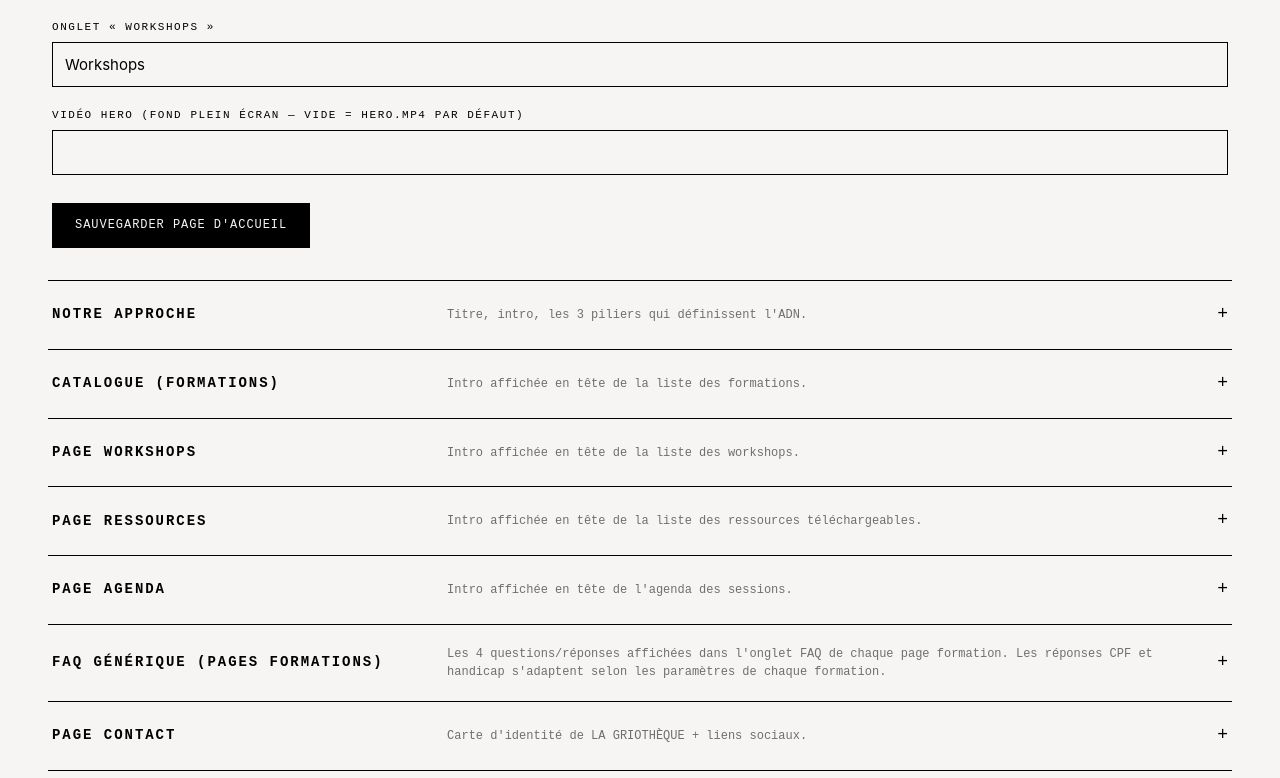
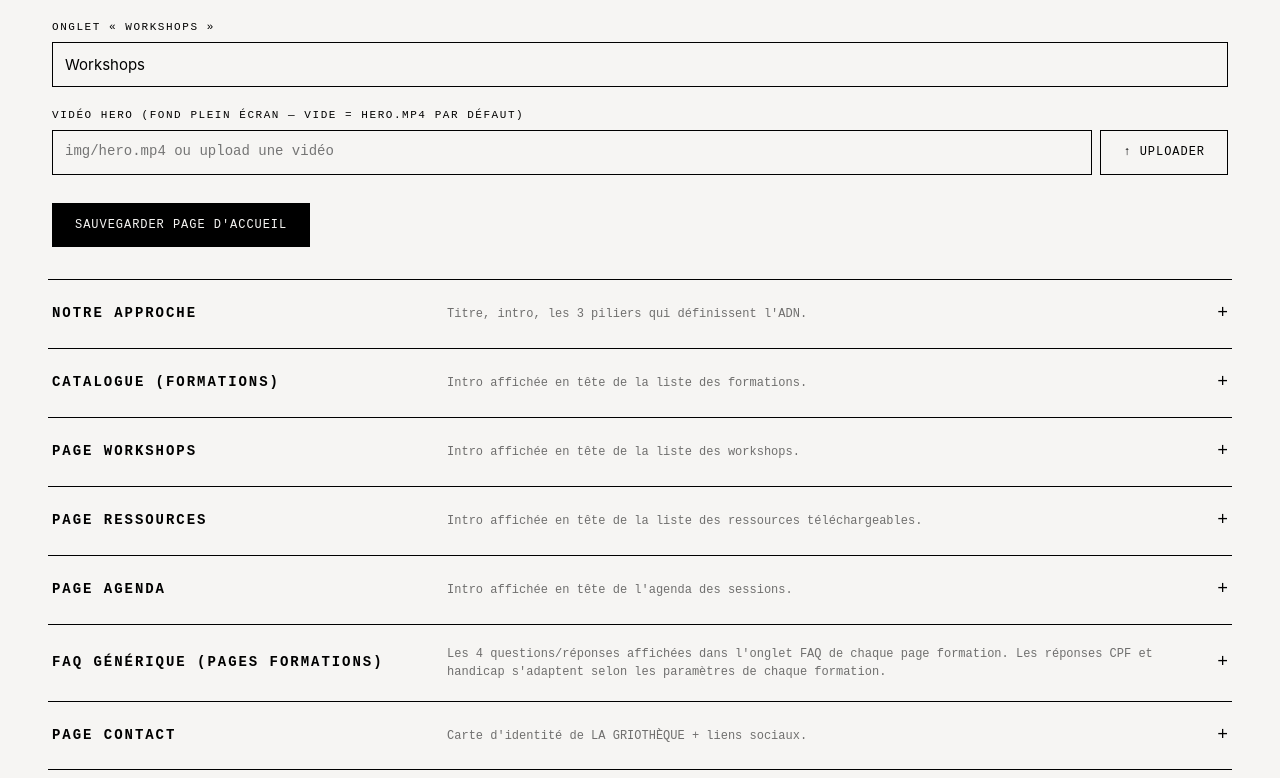
Before and after one commit to lesgriots/lesgriots-platform, a Next.js app in the folder apps/backoffice-griotheque/: page /site/content in a window 1280 px wide. Shown: the part 982-1760 px from the top of the page. Built offline with nearby package versions, Linux system fonts and the light colour scheme; a web font is replaced by a local one.

Commit message:
BO Griothèque: bouton upload (FileInput) sur les champs média de contenus site

```diff
--- a/apps/backoffice-griotheque/app/pages/page.jsx
+++ b/apps/backoffice-griotheque/app/pages/page.jsx
@@ -5,6 +5,7 @@ import { useEffect, useState } from "react";
 import Type from "../components/Type";
 
 const PAGE_LABELS = {
+  launch: { label: "Page de lancement (Bientôt)", desc: "ON = tout le site est masqué et remplacé par la page de capture email. OFF = site normal. C'est CET interrupteur qui active la page de capture." },
   home: { label: "Accueil", desc: "Page d'entrée avec splash vidéo + manifeste" },
   approche: { label: "Notre Approche", desc: "6 critères ADN de la pédagogie" },
   formations: { label: "Formations", desc: "Catalogue des formations longues" },
--- a/apps/backoffice-griotheque/app/site/content/page.jsx
+++ b/apps/backoffice-griotheque/app/site/content/page.jsx
@@ -12,6 +12,7 @@
 "use client";
 import { useEffect, useState } from "react";
 import Type from "../../components/Type";
+import FileInput from "../../components/FileInput.jsx";
 
 export default function ContentPage() {
   const [data, setData] = useState(null); // { content, sections }
@@ -115,7 +116,14 @@ export default function ContentPage() {
                   {section.fields.map((f) => (
                     <div key={f.key} className="field">
                       <label>{f.label}</label>
-                      {f.type === "textarea" ? (
+                      {f.type === "upload" ? (
+                        <FileInput
+                          value={sectionContent[f.key] || ""}
+                          onChange={(val) => updateField(section.key, f.key, val)}
+                          accept=".mp4,.mov,.webm,.m4v,.jpg,.jpeg,.png,.webp"
+                          placeholder="img/hero.mp4 ou upload une vidéo"
+                        />
+                      ) : f.type === "textarea" ? (
                         <textarea
                           rows={f.rows || 4}
                           value={sectionContent[f.key] || ""}
```
